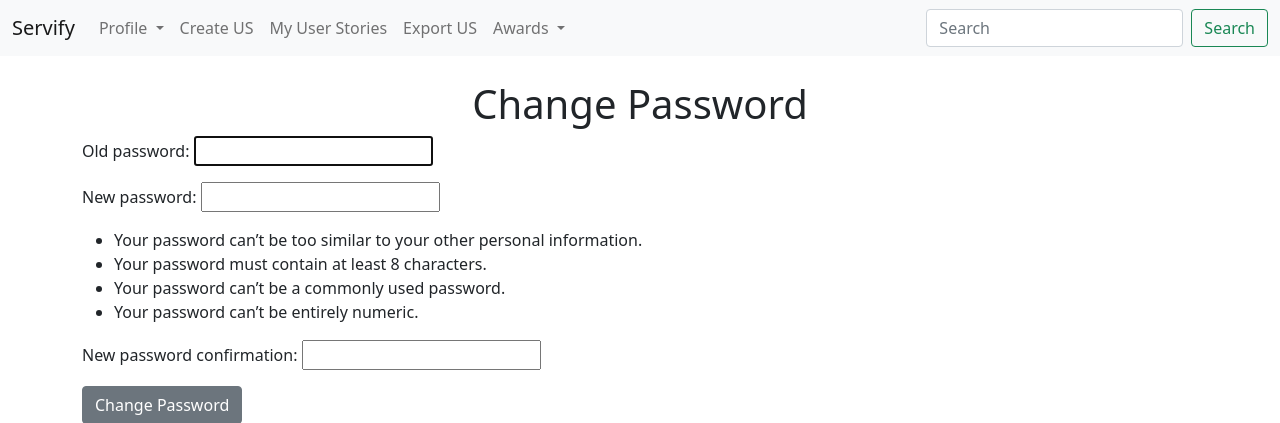
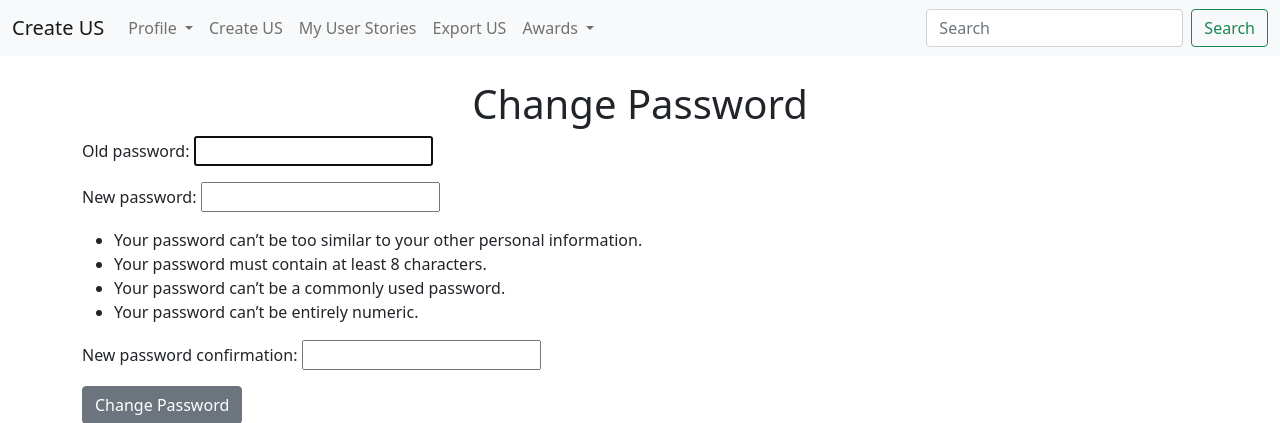
Before and after one commit to alpcagatay/createus, a Django app: page /change_password/ in a window 1280 px wide. Shown: the top 423 px of the page. Run offline with Django 4.2, Linux system fonts and the light colour scheme.

Commit message:
docker name changed

```diff
--- a/authenticate/templates/base.html
+++ b/authenticate/templates/base.html
@@ -13,7 +13,7 @@
   <body>
     <nav class="navbar navbar-expand-lg navbar-light bg-light">
         <div class="container-fluid">
-          <a class="navbar-brand" href="{% url 'home' %}">Servify</a>
+          <a class="navbar-brand" href="{% url 'home' %}">Create US</a>
           <button class="navbar-toggler" type="button" data-bs-toggle="collapse" data-bs-target="#navbarSupportedContent" aria-controls="navbarSupportedContent" aria-expanded="false" aria-label="Toggle navigation">
             <span class="navbar-toggler-icon"></span>
           </button>
--- a/docker-compose.yml
+++ b/docker-compose.yml
@@ -1,7 +1,7 @@
 version: "3.9"
 
 services:
-    servify:
+    createus:
         build: .
         container_name: mysite
         command: python manage.py runserver 0.0.0.0:80
```
